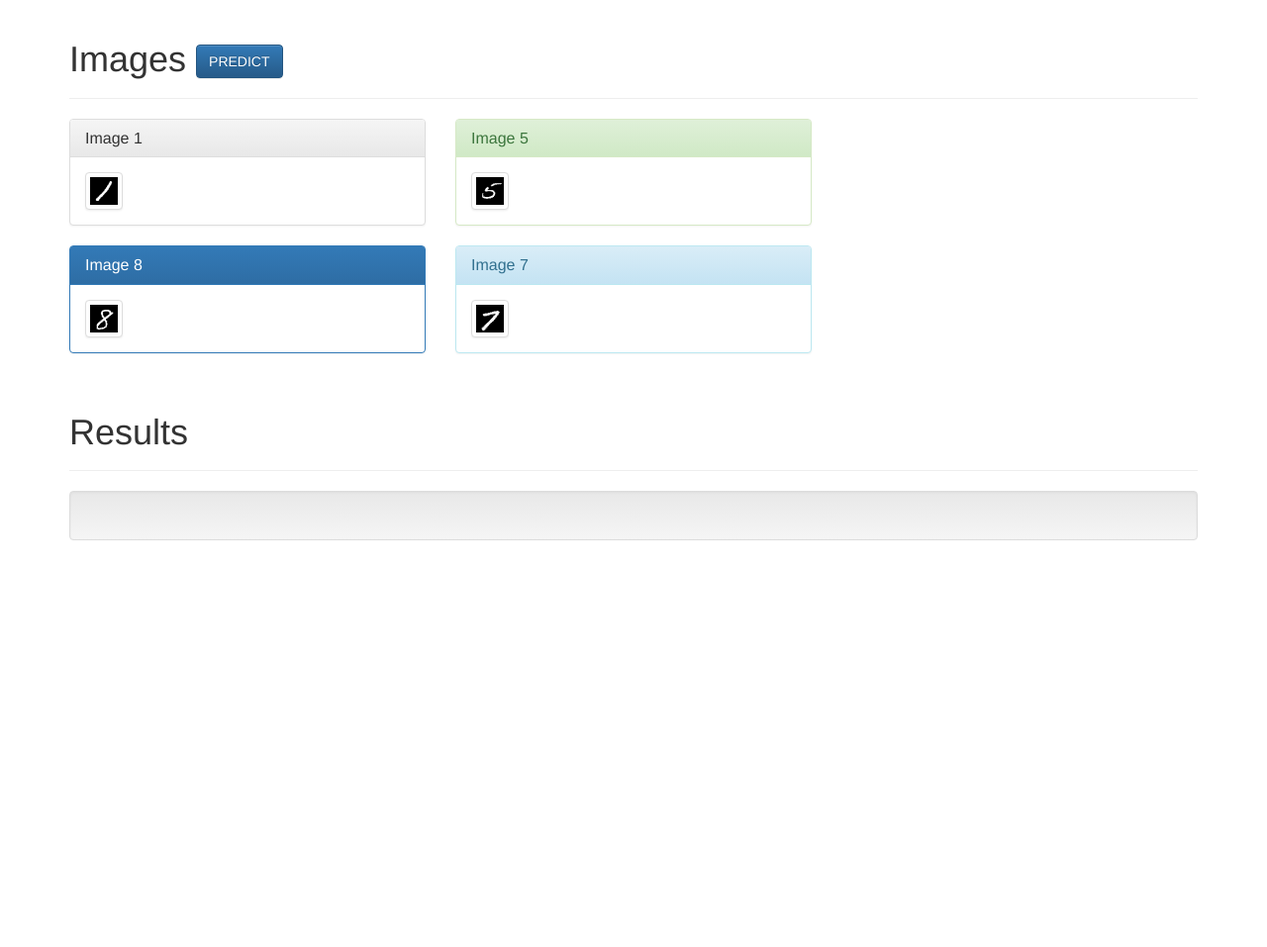
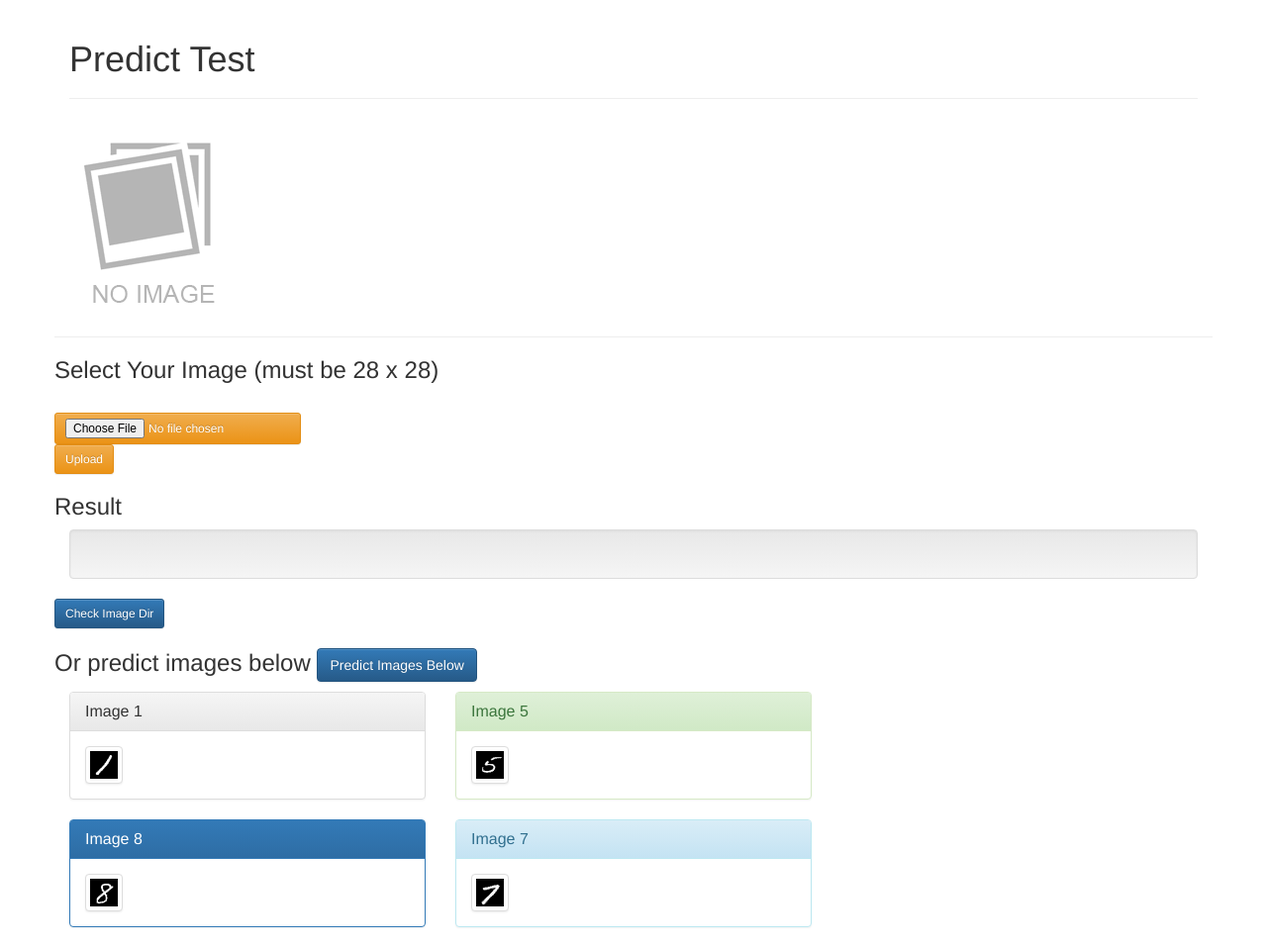
Before and after one commit to mikekenndy/ML-Character-Recognition, a Flask app: page / in a window 1280 px wide. Shown: the whole page at 99% size. Before the commit the page ends 546 px from the top, so only its background shows below. Run offline with Flask 2, Linux system fonts and the light colour scheme; some libraries are stand-ins or nearby versions.

Commit message:
Docker server predict url added
- added an open url to receive a request with a user image and predict the result

```diff
--- a/DockerGAE-sample/main.py
+++ b/DockerGAE-sample/main.py
@@ -1,48 +1,107 @@
+import flask
 from flask import Flask, render_template,request
 import imageio as imgio
-import skimage.transform
 import numpy as np
 import tensorflow.keras.models
 import os
+import jsonpickle
+from werkzeug.utils import secure_filename
+
 from loadmodel import *
 
+UPLOAD_FOLDER = '/'
 
 app = Flask(__name__)
 global model, graph
 model, graph = init()
 
+# image has 4 bytes data for each pixel? -> 4 * 28 * 28 = 3136?
+# but each foramt has different way of compressing data
+app.config['MAX_CONTENT_LENGTH'] =  10 * 1024  #to prevent large images come in
+app.config['UPLOAD_FOLDER'] = UPLOAD_FOLDER
+
 @app.route('/')
 def index():
 	return render_template("index.html")
 
+# shows the list of files saved in /user_inputs folder
+@app.route('/dir/',methods=['GET','POST'])
+def dir():
+    out_str = ''
+    for file in os.listdir("user_inputs"):
+        out_str = out_str + str(file) + ' / '
+
+    response = {'list': out_str}
+    response_pickled = jsonpickle.encode(response)
+    return flask.Response(response=response_pickled, status=200, mimetype="application/json")
+
 @app.route('/test/',methods=['GET','POST'])
 def test():
-	with graph.as_default():
-		img1 = imgio.imread('static/1.png',pilmode='L')
-		img5 = imgio.imread('static/5.png',pilmode='L')
-		img7 = imgio.imread('static/7.png',pilmode='L')
-		img8 = imgio.imread('static/8.png',pilmode='L')
+    with graph.as_default():
+        img1 = imgio.imread('static/1.png',pilmode='L')
+        img5 = imgio.imread('static/5.png',pilmode='L')
+        img7 = imgio.imread('static/7.png',pilmode='L')
+        img8 = imgio.imread('static/8.png',pilmode='L')
 
-		flatten = []
-		for img in [img1, img5, img7, img8]:
-		    temp = []
-		    for i in range(0,28):
-		        for j in range(0,28):
-		            temp.append(img[i][j])
-		    flatten.append(temp)
+        flatten = get_flatten([img1, img5, img7, img8])
+        np_flatten = np.array(flatten, np.float32)
 
-		np_flatten = np.array(flatten, np.float32)
+        prediction = model.predict(np_flatten)
+        out_str = ''
+        for p in prediction:
+            l = list(p)
+            out_str = out_str + str(l.index(max(l))) + '  '
 
-		print("##################################3")
-		print(model)
+        return out_str
 
-		prediction = model.predict(np_flatten)
-		out_str = ''
-		for p in prediction:
-		    l = list(p)
-		    out_str = out_str + str(l.index(max(l))) + '  '
+@app.route('/predict/',methods=['GET','POST'])
+def predict():
+    imagefile = request.files.get('file', '')
+    #print(imagefile)
+    #print('@@@@@@@@@@@@@@@@@@@@')
+    #print(imagefile.__dict__)
+    #print('@@@@@@@@@@@@@@@@@@@@')
+    #import inspect
+    #print(inspect.getmembers(imagefile))
+    #print('@@@@@@@@@@@@@@@@@@@@')
 
-		return out_str
+    # converting directly into numpy array not working.. so
+    # save the file and then read in the saved file
+    filename = secure_filename(imagefile.filename)
+    save_path = os.path.dirname(os.path.realpath(__file__))
+    save_path = os.path.join(save_path, 'user_inputs') #concat the folder name
+    save_path = os.path.join(save_path, filename)
+    imagefile.save(save_path)
+
+    # read in the saved file, and flatten
+    img = imgio.imread('user_inputs/' + filename ,pilmode='L')
+    flatten = get_flatten([img])
+    np_flatten = np.array(flatten, np.float32)
+
+    prediction = model.predict(np_flatten)
+    out_str = ''
+    for p in prediction:
+        l = list(p)
+        out_str = out_str + str(l.index(max(l))) + '  '
+
+    # remove the saved image.
+    os.remove(save_path)
+
+    response = {'result': out_str}
+    response_pickled = jsonpickle.encode(response)
+
+    return flask.Response(response=response_pickled, status=200, mimetype="application/json")
+
+# input == numpy array shape of 28x28
+def get_flatten(img_list):
+    flatten = []
+    for img in img_list:
+        temp = []
+        for i in range(0,28):
+            for j in range(0,28):
+                temp.append(img[i][j])
+        flatten.append(temp)
+    return flatten
 
 if __name__ == "__main__":
 	port = int(os.environ.get('PORT', 8080))
--- a/DockerGAE-sample/requirements.txt
+++ b/DockerGAE-sample/requirements.txt
@@ -5,5 +5,5 @@ numpy
 h5py
 pillow
 imageio
-scikit-image
+jsonpickle
 tensorflow==1.14.0
--- /dev/null
+++ b/DockerGAE-sample/static/index.js
@@ -0,0 +1,56 @@
+$(document).ready(function (e) {
+	$("#uploadimage").on('submit',(function(e) {
+		e.preventDefault();
+
+		var fd = new FormData();
+        var files = $('#file')[0].files[0];
+        fd.append('file',files);
+
+		$.ajax({
+			url: "/predict/", // Url to which the request is send
+			type: "POST",             // Type of request to be send, called as method
+			data: fd, // Data sent to server, a set of key/value pairs (i.e. form fields and values)
+			contentType: false,       // The content type used when sending data to the server.
+			cache: false,             // To unable request pages to be cached
+			processData:false,        // To send DOMDocument or non processed data file it is set to false
+
+			success: function(data)   // A function to be called if request succeeds
+			{
+				$('.well p').text('Predicted Output: ' + data.result);
+			},
+			error: function(xhr, ajaxOptions, thrownError)
+			{
+		        $('.well p').text('[ERROR] ' + xhr.status + ' / ' + thrownError);
+	      	}
+		});
+	}));
+
+	// Function to preview image after validation
+	$(function() {
+		$("#file").change(function() {
+
+			var file = this.files[0];
+			var imagefile = file.type;
+			var match= ["image/jpeg","image/png","image/jpg"];
+			if(!((imagefile==match[0]) || (imagefile==match[1]) || (imagefile==match[2])))
+			{
+				$('#previewing').attr('src','noimage.png');
+				alert('wrong image format');
+				return false;
+			}
+			else
+			{
+				var reader = new FileReader();
+				reader.onload = imageIsLoaded;
+				reader.readAsDataURL(this.files[0]);
+			}
+		});
+	});
+	function imageIsLoaded(e) {
+		$("#file").css("color","green");
+		$('#image_preview').css("display", "block");
+		$('#previewing').attr('src', e.target.result);
+		$('#previewing').attr('width', '250px');
+		$('#previewing').attr('height', '230px');
+	};
+});
--- a/DockerGAE-sample/templates/index.html
+++ b/DockerGAE-sample/templates/index.html
@@ -23,11 +23,37 @@
 
   <body>
     <div class="container">
+
+
       <div class="page-header">
-        <h1>Images  <a href="#" id="btn-predict" class="btn btn-primary my-2">PREDICT</a></h1>
-
+        <h1>Predict Test</h1>
       </div>
       <div class="row">
+        <form id="uploadimage" action="" method="post" enctype="multipart/form-data">
+        <div id="image_preview"><img id="previewing" src="{{ url_for('static',filename='no_image.png') }}" /></div>
+        <hr id="line">
+        <div id="selectImage">
+        <h3>Select Your Image (must be 28 x 28)</h3><br/>
+        <input class="btn btn-warning btn-sm" type="file" name="file" id="file" required />
+        <input class="btn btn-warning btn-sm" type="submit" value="Upload" class="submit" />
+        </div>
+        </form>
+      </div>
+
+      <div class="row">
+        <h3>Result</h3>
+      </div>
+      <div class="well">
+        <p></p>
+      </div>
+      <div class="row">
+        <a href="#" id="btn-dir" class="btn btn-primary btn-sm">Check Image Dir</a>
+      </div>
+
+      <!-- <div class="page-header">
+      </div> -->
+      <div class="row">
+        <h3>Or predict images below  <a href="#" id="btn-predict" class="btn btn-primary my-2">Predict Images Below</a></h3>
         <div class="col-sm-4">
           <div class="panel panel-default">
             <div class="panel-heading">
@@ -67,15 +93,6 @@
       </div>
 
 
-
-
-      <div class="page-header">
-        <h1>Results</h1>
-      </div>
-      <div class="well">
-        <p></p>
-      </div>
-
     </div><!-- /.container -->
 
 
@@ -95,10 +112,30 @@
             data: '',
             success: function(data){
               $('.well p').text('Predicted Output: ' + data);
+            },
+            error: function (xhr, ajaxOptions, thrownError) {
+              $('.well p').text('[ERROR] ' + xhr.status + ' / ' + thrownError);
             }
           });
         });
 
-     </script>
+        $("#btn-dir").click(function(){
+          var $SCRIPT_ROOT = {{ request.script_root|tojson|safe }};
+          $.ajax({
+            type: "POST",
+            url: $SCRIPT_ROOT + "/dir/",
+            data: '',
+            success: function(data){
+               $('.well p').text('user_inputs directory => ' + data.list);
+            },
+            error: function (xhr, ajaxOptions, thrownError) {
+              $('.well p').text('[ERROR] ' + xhr.status + ' / ' + thrownError);
+            }
+          });
+        });
+    </script>
+    <script src="{{ url_for('static',filename='index.js') }}" type="text/javascript">
+
+    </script>
   </body>
 </html>
```
Also changed, not shown: DockerGAE-sample/static/no_image.png (added), DockerGAE-sample/user_inputs/no_image.png (added), 1 other file.
